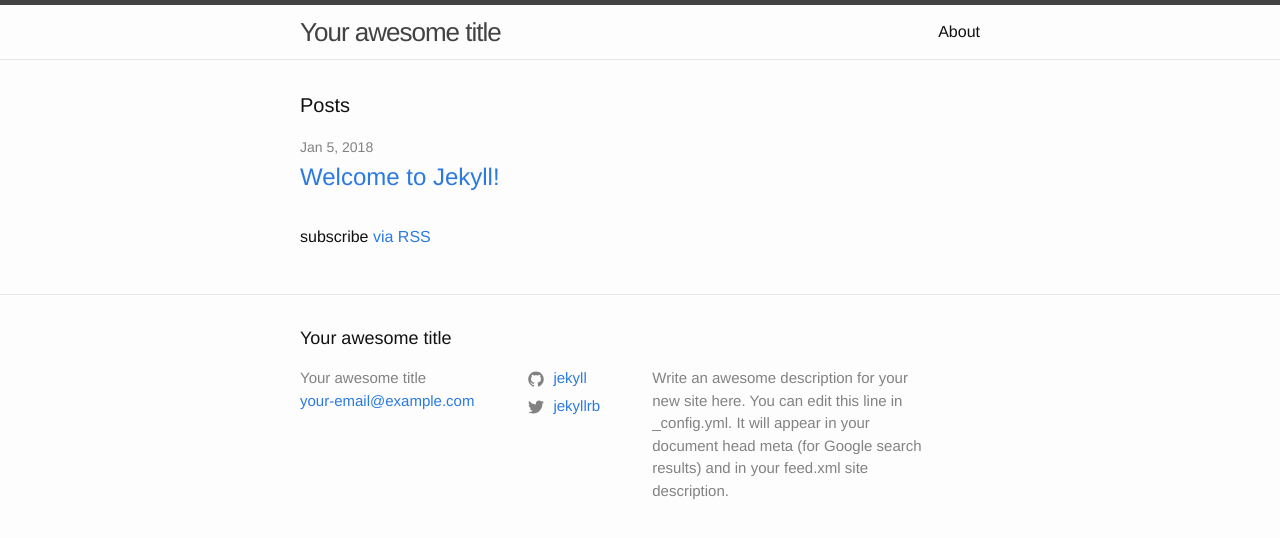
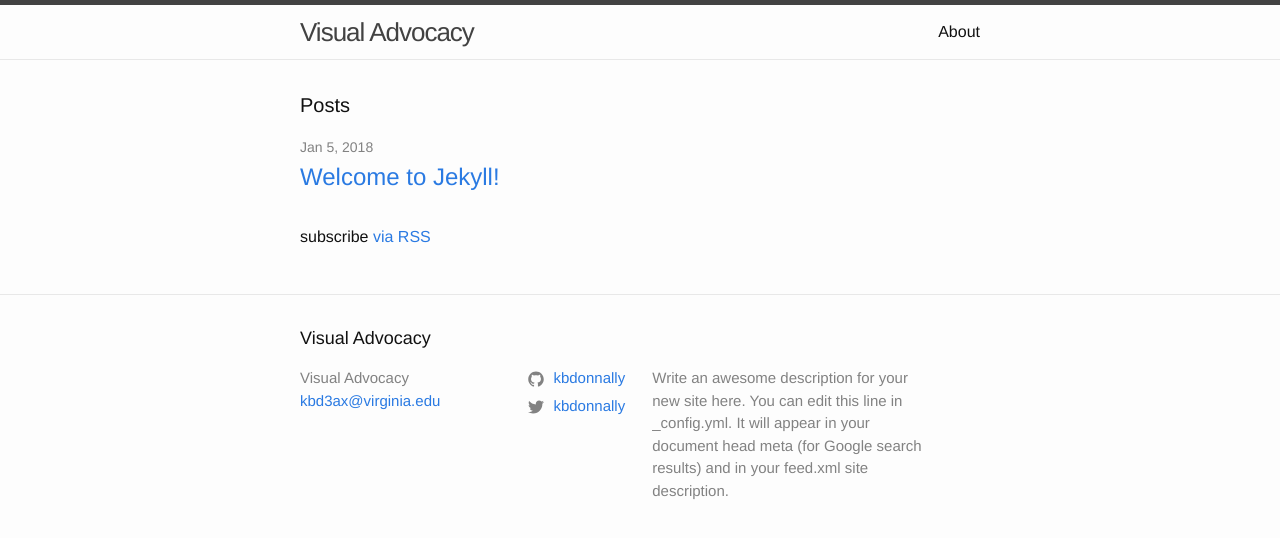
Before and after one commit to kbdonnally/visual-advocacy, a Jekyll site: the page built from index.md, in a window 1280 px wide. Shown: the top 538 px of the page. Built offline with Jekyll 4.4.1, drawn with Linux system fonts in a browser that asks for light colours.

Commit message:
Add own name, title, usernames in main config

```diff
--- a/_config.yml
+++ b/_config.yml
@@ -13,16 +13,16 @@
 # you will see them accessed via {{ site.title }}, {{ site.email }}, and so on.
 # You can create any custom variable you would like, and they will be accessible
 # in the templates via {{ site.myvariable }}.
-title: Your awesome title
-email: your-email@example.com
+title: Visual Advocacy
+email: kbd3ax@virginia.edu
 description: >- # this means to ignore newlines until "baseurl:"
   Write an awesome description for your new site here. You can edit this
   line in _config.yml. It will appear in your document head meta (for
   Google search results) and in your feed.xml site description.
 baseurl: "" # the subpath of your site, e.g. /blog
 url: "" # the base hostname & protocol for your site, e.g. http://example.com
-twitter_username: jekyllrb
-github_username:  jekyll
+twitter_username: kbdonnally
+github_username:  kbdonnally
 
 # Build settings
 markdown: kramdown
```
